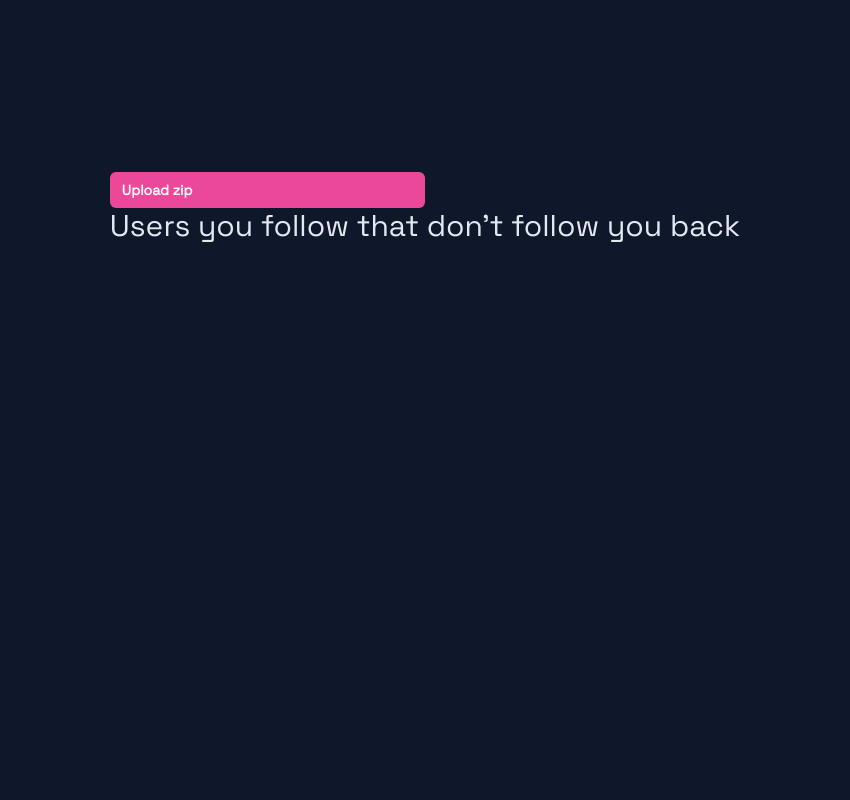
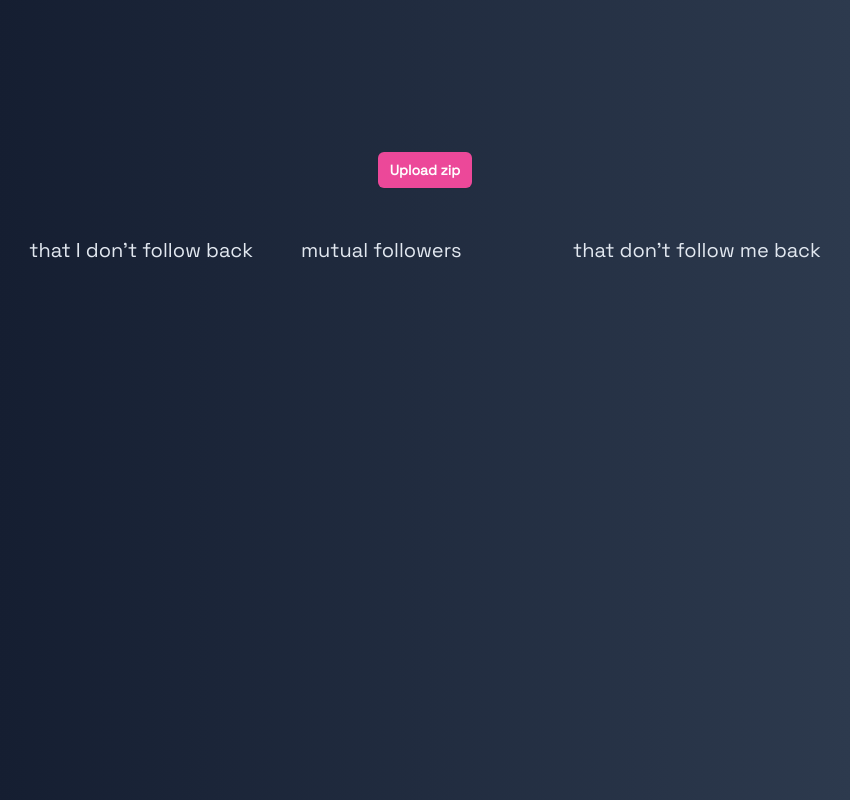
Before and after one commit to eduardohilariodev/instagram-following-followers-analyser, a React (Vite) app: page / in a window 1280 px wide. Shown: the whole page, without its empty margins (215-1065 px from the left). Built offline with nearby package versions, Linux system fonts and the light colour scheme.

Commit message:
update: layout

```diff
--- a/src/FileUploader.tsx
+++ b/src/FileUploader.tsx
@@ -1,7 +1,8 @@
-import React, { useState } from "react";
+import React, { useState, useRef } from "react";
 import JSZip from "jszip";
-import CardUser from "./components/CardUser";
+import CardUser from "./components/cards/CardUser";
 import { relativeTimeSince } from "./helpers/time";
+import Button from "./components/buttons/Button";
 
 interface StringListData {
   href: string;
@@ -22,9 +23,21 @@ interface FollowingDataSet {
 type FollowersDataSet = InstagramData[];
 
 const FileUploader: React.FC = () => {
+  const [nonFollowing, setNonFollowing] = useState<StringListData[] | null>(
+    null,
+  );
   const [nonFollowers, setNonFollowers] = useState<StringListData[] | null>(
     null,
   );
+  const [mutualFollowers, setMutualFollowers] = useState<
+    StringListData[] | null
+  >(null);
+
+  const inputFileRef = useRef<HTMLInputElement>(null);
+
+  const triggerFileInput = () => {
+    inputFileRef.current?.click();
+  };
 
   const handleZipUpload = (event: React.ChangeEvent<HTMLInputElement>) => {
     const processUpload = async () => {
@@ -51,7 +64,7 @@ const FileUploader: React.FC = () => {
           followersDataRaw,
         ) as FollowersDataSet;
 
-        computeNonFollowersUsingData(followingDataParsed, followersDataParsed);
+        computeRelationships(followingDataParsed, followersDataParsed);
       } catch (error) {
         console.error("Failed to process zip file", error);
       }
@@ -59,48 +72,60 @@ const FileUploader: React.FC = () => {
     void processUpload();
   };
 
-  const computeNonFollowersUsingData = (
+  const computeRelationships = (
     followingData: FollowingDataSet,
     followersData: FollowersDataSet,
   ) => {
-    const followingArray = followingData.relationships_following;
-    const followersArray = followersData;
+    const getUsername = (item: InstagramData) =>
+      item.string_list_data[0]?.value;
 
-    if (!Array.isArray(followingArray) || !Array.isArray(followersArray)) {
-      return;
-    }
+    const followingUsernames =
+      followingData.relationships_following.map(getUsername);
+    const followersUsernames = followersData.map(getUsername);
 
-    const followerUsernames = followersArray.map(
-      (item) => item.string_list_data[0]?.value,
-    );
+    const transformToData = (user: InstagramData) => ({
+      href: `https://www.instagram.com/${getUsername(user)}/`,
+      value: getUsername(user),
+      timestamp: user.string_list_data[0]?.timestamp,
+    });
 
-    const nonFollowersData = followingArray
+    const sortAndSet = (
+      data: StringListData[],
+      setter: React.Dispatch<React.SetStateAction<StringListData[] | null>>,
+    ) => {
+      const sortedData = data.sort((a, b) => a.value.localeCompare(b.value));
+      setter(sortedData);
+    };
+
+    const nonFollowingData = followersData
+      .filter((follower) => !followingUsernames.includes(getUsername(follower)))
+      .map(transformToData);
+
+    const nonFollowersData = followingData.relationships_following
       .filter(
         (followedUser) =>
-          !followerUsernames.includes(followedUser.string_list_data[0]?.value),
+          !followersUsernames.includes(getUsername(followedUser)),
       )
-      .map((nonFollower) => ({
-        href: `https://www.instagram.com/${nonFollower.string_list_data[0]?.value}/`,
-        value: nonFollower.string_list_data[0]?.value,
-        timestamp: nonFollower.string_list_data[0]?.timestamp,
-      }));
-    // sort by username
-    const nonFollowersDataSorted = nonFollowersData.sort((a, b) => {
-      return a.value.localeCompare(b.value);
-    });
-    setNonFollowers(nonFollowersDataSorted);
+      .map(transformToData);
+
+    const mutualFollowersData = followingData.relationships_following
+      .filter((followedUser) =>
+        followersUsernames.includes(getUsername(followedUser)),
+      )
+      .map(transformToData);
+
+    sortAndSet(nonFollowingData, setNonFollowing);
+    sortAndSet(nonFollowersData, setNonFollowers);
+    sortAndSet(mutualFollowersData, setMutualFollowers);
   };
+
   return (
     <>
-      <div className="grid grid-cols-2">
-        <div className="flex flex-col">
-          <label
-            htmlFor="zipUpload"
-            className="rounded-md bg-pink-500 px-3 py-2 text-sm font-semibold text-white shadow-sm hover:bg-pink-400 focus-visible:outline focus-visible:outline-2 focus-visible:outline-offset-2 focus-visible:outline-pink-500"
-          >
-            Upload zip
-          </label>
+      <div className="grid grid-cols-6 gap-6 ">
+        <div className="col-span-6 mb-6 text-center">
+          <Button label="Upload zip" onClick={triggerFileInput} />
           <input
+            ref={inputFileRef}
             id="zipUpload"
             type="file"
             accept=".zip"
@@ -108,9 +133,37 @@ const FileUploader: React.FC = () => {
             className="hidden"
           />
         </div>
+        <div className="col-span-2">
+          <h4>{nonFollowing?.length} that I don&apos;t follow back</h4>
+          <div className="h-96 space-y-6 overflow-scroll">
+            <ul role="list" className="space-y-3">
+              {nonFollowing?.map((user) => (
+                <CardUser
+                  key={user.value}
+                  username={user.value}
+                  date={relativeTimeSince(user.timestamp)}
+                  href={user.href}
+                ></CardUser>
+              ))}
+            </ul>
+          </div>
+        </div>
+        <div className="col-span-2">
+          <h4>{mutualFollowers?.length} mutual followers</h4>
+          <div className="h-96 overflow-scroll">
+            {mutualFollowers?.map((user) => (
+              <CardUser
+                key={user.value}
+                username={user.value}
+                date={relativeTimeSince(user.timestamp)}
+                href={user.href}
+              ></CardUser>
+            ))}
+          </div>
+        </div>
 
         <div className="col-span-2">
-          <h2>Users you follow that don&apos;t follow you back</h2>
+          <h4>{nonFollowers?.length} that don&apos;t follow me back</h4>
           <div className="h-96 overflow-scroll">
             {nonFollowers?.map((user) => (
               <CardUser
--- /dev/null
+++ b/src/components/buttons/Button.tsx
@@ -0,0 +1,30 @@
+import React from "react";
+
+interface ButtonProps {
+  label: string;
+  onClick: () => void;
+  variant?: "primary" | "secondary";
+}
+
+const Button: React.FC<ButtonProps> = ({
+  label,
+  onClick,
+  variant = "primary",
+}) => {
+  const baseStyles =
+    "rounded-md px-3 py-2 text-sm font-semibold shadow-sm focus-visible:outline focus-visible:outline-2 focus-visible:outline-offset-2";
+  const primaryStyles =
+    "bg-pink-500 text-white hover:bg-pink-400 focus-visible:outline-pink-500";
+  const secondaryStyles =
+    "bg-white text-pink-500 hover:bg-pink-100 focus-visible:outline-pink-500 border border-pink-500";
+
+  const buttonStyles = variant === "primary" ? primaryStyles : secondaryStyles;
+
+  return (
+    <button className={`${baseStyles} ${buttonStyles}`} onClick={onClick}>
+      {label}
+    </button>
+  );
+};
+
+export default Button;
--- a/src/components/CardUser.tsx
+++ b/src/components/cards/CardUser.tsx
@@ -1,5 +1,4 @@
 import React from "react";
-import Card from "./Card";
 
 interface CardUserProps {
   username: string;
@@ -9,14 +8,12 @@ interface CardUserProps {
 
 const CardUser: React.FC<CardUserProps> = ({ username, date, href }) => {
   return (
-    <Card href={href}>
-      <h3 className="text-base font-semibold leading-6 text-gray-900">
+    <li className="overflow-hidden bg-white/10 px-4 py-4 shadow backdrop-blur-sm sm:rounded-md sm:px-6">
+      <h3 className="text-base font-semibold leading-6 text-slate-300">
         {username}
       </h3>
-      <p className="text-sm text-gray-500">
-        <a href="#">{date}</a>
-      </p>
-    </Card>
+      <p className="text-sm text-slate-500">{date}</p>
+    </li>
   );
 };
 export default CardUser;
--- a/src/index.css
+++ b/src/index.css
@@ -22,6 +22,6 @@
     @apply text-base;
   }
   body {
-    @apply bg-slate-900 text-slate-200;
+    @apply bg-gradient-to-r from-slate-900 to-slate-700 text-slate-200;
   }
 }
```
Also changed, not shown: src/components/cards/Card.tsx (renamed from src/components/Card.tsx).
